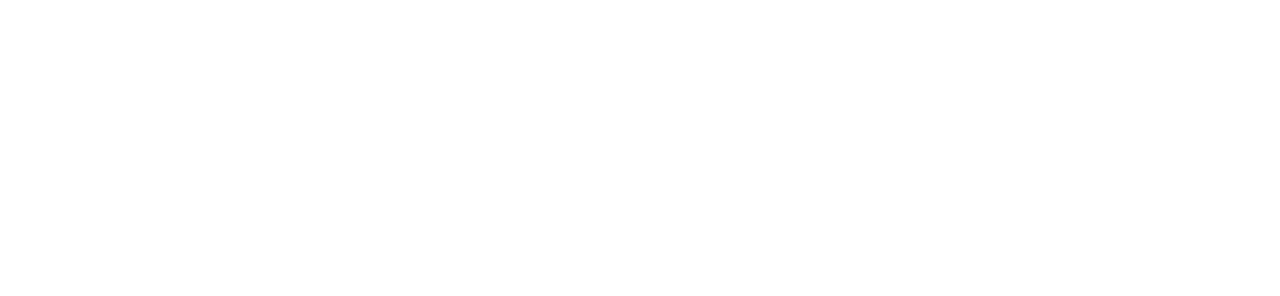
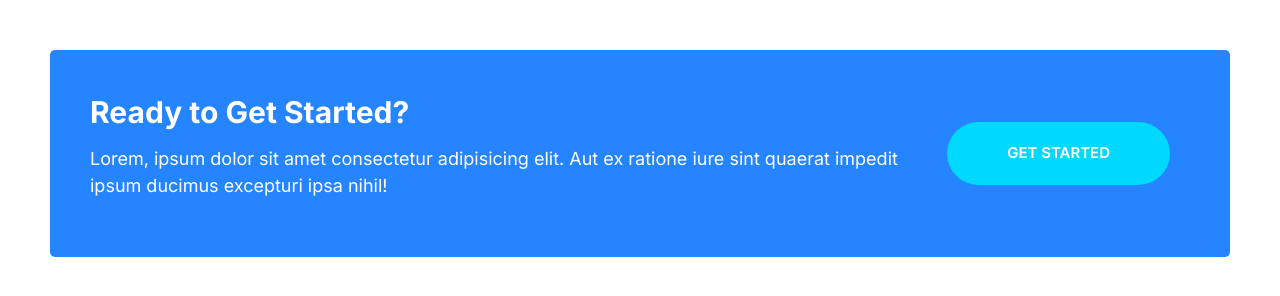
Before and after one commit to Notonogoro/moshify, a plain HTML site: page index.html in a window 1280 px wide. Drawn offline with Linux system fonts and the light colour scheme.

Commit message:
Add callouts component

```diff
--- a/css/styles.css
+++ b/css/styles.css
@@ -233,6 +233,11 @@ a {
 
 .btn--accent:hover {
   background: #ec3000;
+}
+
+.btn--stretched {
+  padding-left: 6rem;
+  padding-right: 6rem;
 }
 
 .btn--block {
@@ -502,3 +507,43 @@ a {
     min-width: 30ch;
   }
 }
+
+/* Callouts */
+.callout {
+  border-radius: 5px;
+  padding: 4rem;
+}
+
+.callout--primary {
+  background: var(--color-primary);
+  color: #fff;
+}
+
+.callout__heading {
+  color: #fff;
+  font-size: 3rem;
+  margin-top: 0;
+}
+
+.callout .btn {
+  align-self: center;
+  justify-self: center;
+}
+
+.callout__content {
+  text-align: center;
+}
+
+@media screen and (min-width: 768px) {
+  .callout .grid--1x2 {
+    grid-template-columns: 1fr auto;
+  }
+  .callout__content {
+    text-align: left;
+  }
+
+  .callout .btn {
+    justify-self: start;
+    margin: 0 2rem;
+  }
+}
--- a/index.html
+++ b/index.html
@@ -13,5 +13,19 @@
     <link rel="stylesheet" href="css/normalize.css" />
     <link rel="stylesheet" href="css/styles.css" />
   </head>
-  <body style="padding: 5rem"></body>
+  <body style="padding: 5rem">
+    <div class="callout callout--primary">
+      <div class="grid grid--1x2">
+        <div class="callout__content">
+          <h2 class="callout__heading">Ready to Get Started?</h2>
+          <p>
+            Lorem, ipsum dolor sit amet consectetur adipisicing elit. Aut ex
+            ratione iure sint quaerat impedit ipsum ducimus excepturi ipsa
+            nihil!
+          </p>
+        </div>
+        <a href="#" class="btn btn--secondary btn--stretched">Get Started</a>
+      </div>
+    </div>
+  </body>
 </html>
```
Also changed, not shown: components/callout.html (added, +12 -0 lines).
